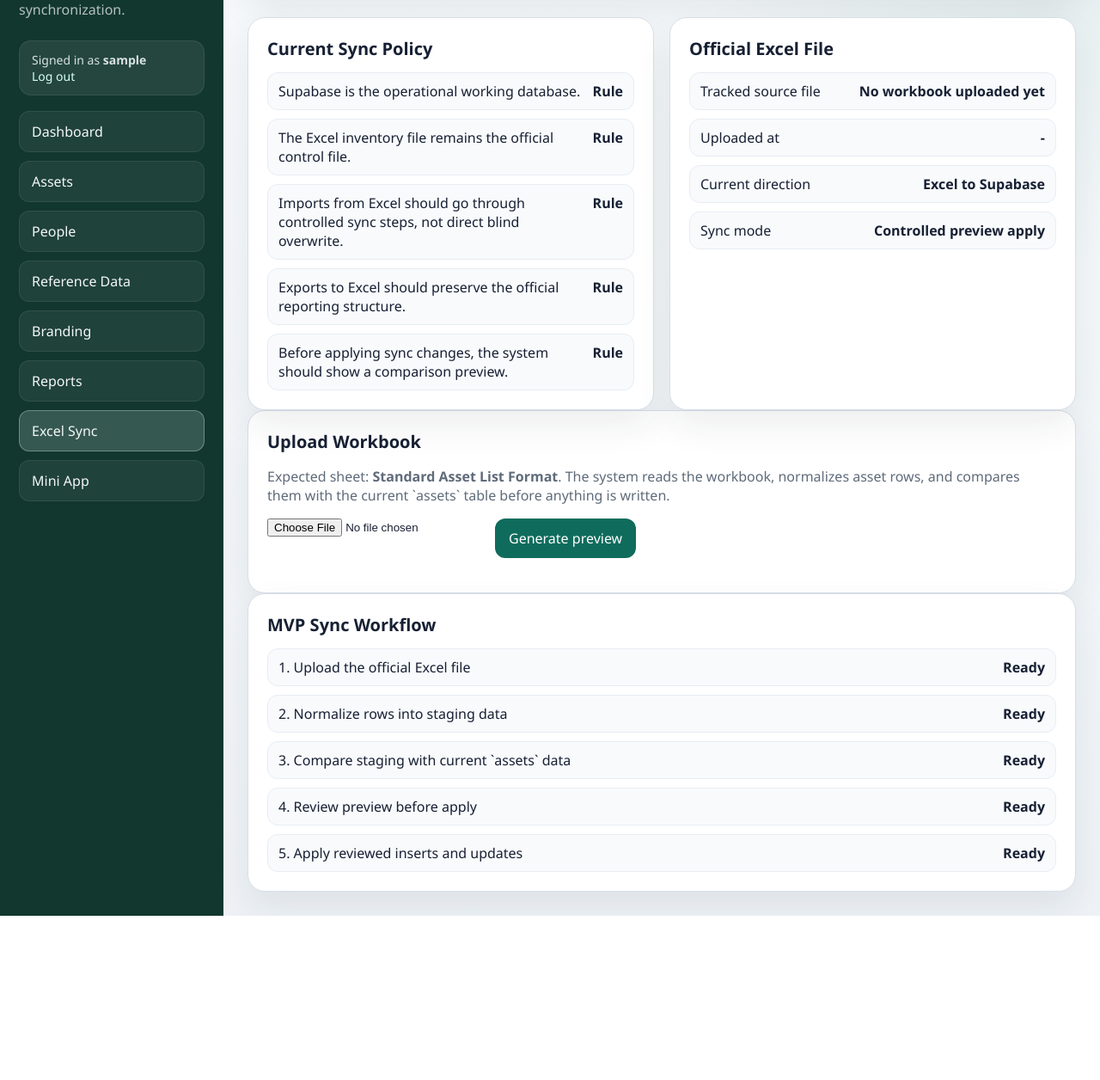
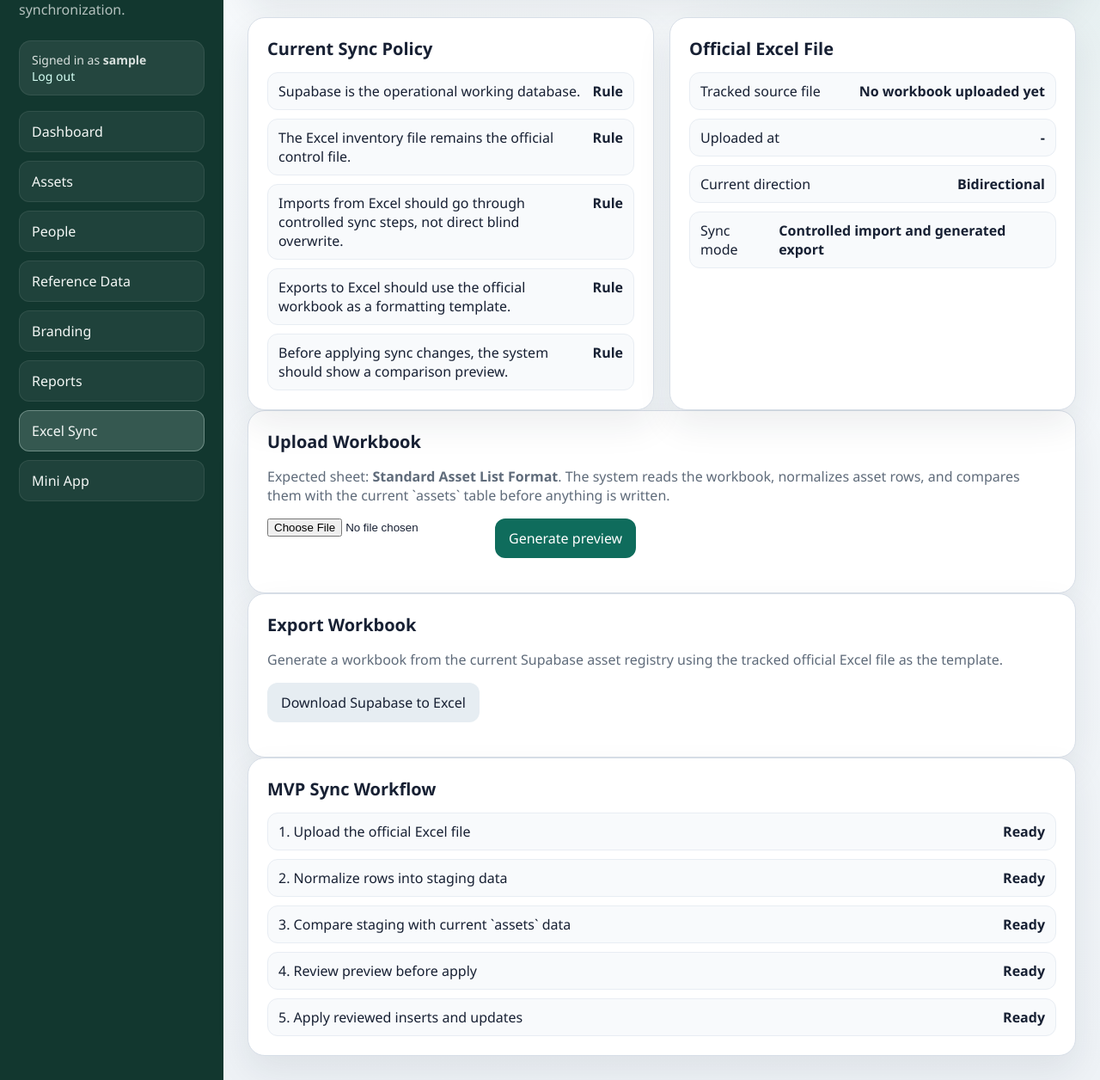
Before and after one commit to Stormaks2607/inventory-qr-system, a FastAPI app: page /admin/sync in a window 1280 px wide. Shown: the part 192-1448 px from the top of the page at 86% size. Before the commit the page ends 1257 px from the top, so only its background shows below. Run offline with FastAPI, Linux system fonts and the light colour scheme; the visitor is signed in with stand-in values (Sample User, id 1); parts of the project's set-up code (start-up, migrations or seed data) failed here and were passed over.

Commit message:
Add Supabase to Excel sync export

```diff
--- a/app.py
+++ b/app.py
@@ -2,6 +2,7 @@ from typing import Optional
 import base64
 import csv
 import io
+from copy import copy
 import secrets
 import json
 import os
@@ -44,6 +45,7 @@ BRANDING_SUPABASE_TABLE = "organization_branding"
 DEFAULT_BRANDING_TENANT_KEY = "default"
 SYNC_STORAGE_DIR = os.path.join("private_docs", "sync")
 SYNC_WORKBOOK_PATH = os.path.join(SYNC_STORAGE_DIR, "official_inventory.xlsx")
+SYNC_EXPORT_PATH = os.path.join(SYNC_STORAGE_DIR, "supabase_inventory_export.xlsx")
 SYNC_STATE_PATH = os.path.join(SYNC_STORAGE_DIR, "sync_state.json")
 EXCEL_SYNC_SHEET_NAME = "Standard Asset List Format"
 EXCEL_SYNC_HEADER_ROW = 7
@@ -1082,6 +1084,178 @@ def apply_sync_preview(preview: dict) -> dict:
     }
 
 
+def normalize_excel_header(value) -> str:
+    return " ".join(str(value or "").split()).casefold()
+
+
+def get_excel_header_columns(sheet) -> dict[str, int]:
+    header_row_number = EXCEL_SYNC_HEADER_ROW + 1
+    expected_headers = {
+        normalize_excel_header(excel_header): field_name
+        for excel_header, field_name in EXCEL_SYNC_COLUMN_MAP.items()
+    }
+    columns = {}
+
+    for cell in sheet[header_row_number]:
+        field_name = expected_headers.get(normalize_excel_header(cell.value))
+        if field_name:
+            columns[field_name] = cell.column
+
+    return columns
+
+
+def get_export_project_numbers(asset_projects: list[dict]) -> str:
+    allocations = get_current_project_allocations(asset_projects)
+    project_numbers = [allocation.get("project_number") for allocation in allocations if allocation.get("project_number")]
+    return "/".join(project_numbers)
+
+
+def get_export_donor_name(asset_projects: list[dict]) -> Optional[str]:
+    current_projects = [row for row in asset_projects if row.get("is_current") is True]
+    selected_projects = current_projects or asset_projects
+    for row in selected_projects:
+        if row.get("donor_name"):
+            return row.get("donor_name")
+    return None
+
+
+def get_export_transfer_date(asset_projects: list[dict]) -> Optional[str]:
+    current_projects = [row for row in asset_projects if row.get("is_current") is True]
+    selected_projects = current_projects or asset_projects
+    dates = [row.get("transfer_date") for row in selected_projects if row.get("transfer_date")]
+    return max(dates) if dates else None
+
+
+def build_database_excel_records() -> list[dict]:
+    assets = list_asset_records()
+    sync_context = build_sync_context()
+    records = []
+
+    for asset in assets:
+        asset_id = asset.get("asset_id")
+        assignment = sync_context["assignment_by_asset_id"].get(asset_id) or {}
+        asset_projects = sync_context["projects_by_asset_id"].get(asset_id, [])
+        project_numbers = get_export_project_numbers(asset_projects)
+
+        records.append(
+            {
+                "asset_tag_number": asset.get("asset_tag_number"),
+                "inventory_code_old": asset.get("inventory_code"),
+                "asset_classification": asset.get("asset_classification"),
+                "asset_sub_classification": asset.get("asset_sub_classification"),
+                "item_description": asset.get("item_description"),
+                "brand_make": asset.get("brand_make"),
+                "model": asset.get("model"),
+                "serial_number": asset.get("serial_chassis_number") or asset.get("serial_number"),
+                "quantity": asset.get("quantity"),
+                "location_name": assignment.get("city") or assignment.get("location_name"),
+                "department_name": assignment.get("department"),
+                "recipient_name": assignment.get("responsible_person"),
+                "recipient_position": None,
+                "purchase_price": asset.get("purchase_price"),
+                "currency": asset.get("currency"),
+                "purchased_project_no": project_numbers,
+                "donor_name": get_export_donor_name(asset_projects),
+                "transferred_project_no": project_numbers,
+                "current_status": assignment.get("status") or asset.get("current_status"),
+                "remarks": asset.get("remarks"),
+                "last_transfer_date": get_export_transfer_date(asset_projects) or assignment.get("assignment_date"),
+            }
+        )
+
+    return records
+
+
+def copy_excel_row_style(sheet, source_row: int, target_row: int) -> None:
+    for column_index in range(1, sheet.max_column + 1):
+        source_cell = sheet.cell(row=source_row, column=column_index)
+        target_cell = sheet.cell(row=target_row, column=column_index)
+        if source_cell.has_style:
+            target_cell._style = copy(source_cell._style)
+        if source_cell.number_format:
+            target_cell.number_format = source_cell.number_format
+        if source_cell.alignment:
+            target_cell.alignment = copy(source_cell.alignment)
+        if source_cell.font:
+            target_cell.font = copy(source_cell.font)
+        if source_cell.fill:
+            target_cell.fill = copy(source_cell.fill)
+        if source_cell.border:
+            target_cell.border = copy(source_cell.border)
+    sheet.row_dimensions[target_row].height = sheet.row_dimensions[source_row].height
+
+
+def write_excel_record(sheet, row_number: int, columns: dict[str, int], record: dict) -> int:
+    written = 0
+    for field_name, column_number in columns.items():
+        if field_name in {"purchase_date_raw"}:
+            continue
+        if field_name not in record:
+            continue
+        sheet.cell(row=row_number, column=column_number).value = record.get(field_name)
+        written += 1
+    return written
+
+
+def export_supabase_to_excel() -> dict:
+    if not os.path.exists(SYNC_WORKBOOK_PATH):
+        raise ValueError("No official workbook is available. Upload an Excel file first.")
+
+    try:
+        from openpyxl import load_workbook  # type: ignore
+    except Exception as exc:
+        raise ValueError(f"Excel export requires openpyxl support: {exc}") from exc
+
+    workbook = load_workbook(SYNC_WORKBOOK_PATH)
+    if EXCEL_SYNC_SHEET_NAME not in workbook.sheetnames:
+        raise ValueError(f"The workbook does not contain the expected sheet '{EXCEL_SYNC_SHEET_NAME}'.")
+
+    sheet = workbook[EXCEL_SYNC_SHEET_NAME]
+    columns = get_excel_header_columns(sheet)
+    if "asset_tag_number" not in columns:
+        raise ValueError("The workbook does not contain the expected Asset Tag column.")
+
+    data_start_row = EXCEL_SYNC_HEADER_ROW + 2
+    asset_tag_column = columns["asset_tag_number"]
+    row_by_tag = {}
+    for row_number in range(data_start_row, sheet.max_row + 1):
+        asset_tag = normalize_asset_tag(sheet.cell(row=row_number, column=asset_tag_column).value or "")
+        if asset_tag and asset_tag not in row_by_tag:
+            row_by_tag[asset_tag] = row_number
+
+    records = build_database_excel_records()
+    updated_rows = 0
+    appended_rows = 0
+    written_cells = 0
+    template_row = max(data_start_row, sheet.max_row)
+
+    for record in records:
+        asset_tag = normalize_asset_tag(record.get("asset_tag_number") or "")
+        if not asset_tag:
+            continue
+        row_number = row_by_tag.get(asset_tag)
+        if row_number:
+            updated_rows += 1
+        else:
+            row_number = sheet.max_row + 1
+            copy_excel_row_style(sheet, template_row, row_number)
+            row_by_tag[asset_tag] = row_number
+            appended_rows += 1
+        written_cells += write_excel_record(sheet, row_number, columns, record)
+
+    ensure_sync_storage()
+    workbook.save(SYNC_EXPORT_PATH)
+
+    return {
+        "path": SYNC_EXPORT_PATH,
+        "updated_rows": updated_rows,
+        "appended_rows": appended_rows,
+        "written_cells": written_cells,
+        "exported_records": len(records),
+        "exported_at": datetime.now(ZoneInfo("Europe/Kyiv")).strftime("%d.%m.%Y %H:%M"),
+    }
+
+
 def filter_sync_preview(preview: dict, selected_new_assets: list[str], selected_changed_assets: list[str]) -> dict:
     selected_new_tags = {normalize_asset_tag(value) for value in selected_new_assets if value}
     selected_changed_tags = {normalize_asset_tag(value) for value in selected_changed_assets if value}
@@ -3570,7 +3744,7 @@ def admin_sync(request: Request):
         "Supabase is the operational working database.",
         "The Excel inventory file remains the official control file.",
         "Imports from Excel should go through controlled sync steps, not direct blind overwrite.",
-        "Exports to Excel should preserve the official reporting structure.",
+        "Exports to Excel should use the official workbook as a formatting template.",
         "Before applying sync changes, the system should show a comparison preview.",
     ]
 
@@ -3679,6 +3853,39 @@ def admin_sync_apply(
     return RedirectResponse(url="/admin/sync", status_code=303)
 
 
+@app.post("/admin/sync/export")
+def admin_sync_export(request: Request):
+    redirect = require_admin(request)
+    if redirect:
+        return redirect
+
+    sync_state = load_sync_state()
+    try:
+        result = export_supabase_to_excel()
+    except ValueError as error:
+        set_flash(request, "error", str(error))
+        return RedirectResponse(url="/admin/sync", status_code=303)
+    except Exception as error:
+        set_flash(request, "error", f"Could not export Supabase data to Excel: {error}")
+        return RedirectResponse(url="/admin/sync", status_code=303)
+
+    sync_state["last_exported_at"] = result["exported_at"]
+    sync_state["last_export_result"] = {
+        "updated_rows": result["updated_rows"],
+        "appended_rows": result["appended_rows"],
+        "written_cells": result["written_cells"],
+        "exported_records": result["exported_records"],
+    }
+    save_sync_state(sync_state)
+
+    filename = f"supabase_inventory_export_{datetime.now(ZoneInfo('Europe/Kyiv')).strftime('%Y%m%d_%H%M')}.xlsx"
+    return FileResponse(
+        result["path"],
+        media_type="application/vnd.openxmlformats-officedocument.spreadsheetml.sheet",
+        filename=filename,
+    )
+
+
 @app.post("/webhook")
 async def telegram_webhook(update: dict = Body(...)):
     try:
--- a/templates/admin_sync.html
+++ b/templates/admin_sync.html
@@ -27,8 +27,8 @@
         <ul class="list">
             <li><span>Tracked source file</span><strong>{{ excel_file_name }}</strong></li>
             <li><span>Uploaded at</span><strong>{{ sync_state.uploaded_at or "-" }}</strong></li>
-            <li><span>Current direction</span><strong>Excel to Supabase</strong></li>
-            <li><span>Sync mode</span><strong>Controlled preview apply</strong></li>
+            <li><span>Current direction</span><strong>Bidirectional</strong></li>
+            <li><span>Sync mode</span><strong>Controlled import and generated export</strong></li>
         </ul>
     </article>
  </section>
@@ -40,6 +40,22 @@
         <input type="file" name="excel_file" accept=".xlsx" required>
         <button class="btn" type="submit">Generate preview</button>
     </form>
+</section>
+
+<section class="panel">
+    <h3>Export Workbook</h3>
+    <p class="muted">Generate a workbook from the current Supabase asset registry using the tracked official Excel file as the template.</p>
+    <form method="post" action="/admin/sync/export" class="toolbar">
+        <button class="btn secondary" type="submit">Download Supabase to Excel</button>
+    </form>
+    {% if sync_state.last_export_result %}
+    <div class="flash" style="margin-top: 18px;">
+        Last export: updated {{ sync_state.last_export_result.updated_rows }},
+        appended {{ sync_state.last_export_result.appended_rows }},
+        records {{ sync_state.last_export_result.exported_records }}.
+        {% if sync_state.last_exported_at %}Completed at {{ sync_state.last_exported_at }}.{% endif %}
+    </div>
+    {% endif %}
 </section>
 
 {% if preview %}
```
